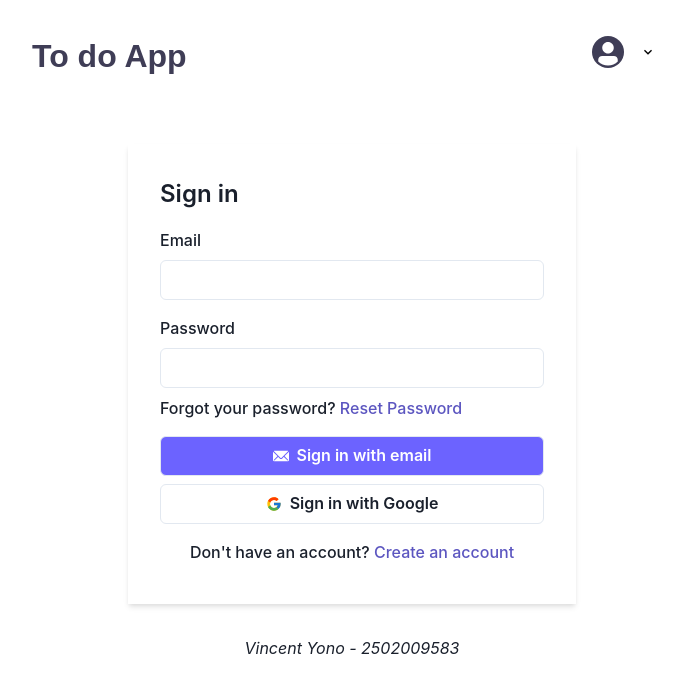
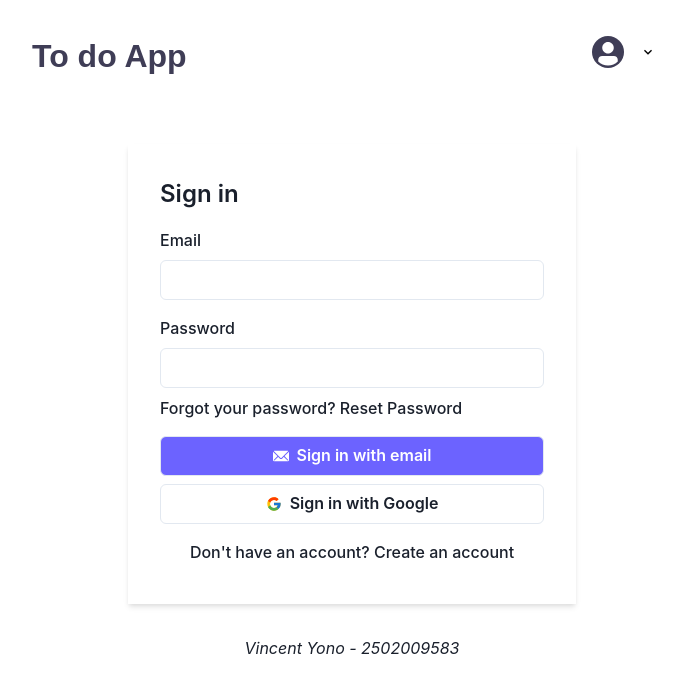
Before and after one commit to vincentyono/To-do-app, a React (Vite) app: page /signin in a window 1280 px wide. Shown: the top 692 px of the page, without its empty margins (288-971 px from the left). Built offline with nearby package versions, Linux system fonts and the light colour scheme; no server answers; a small style sheet from the web is missing.

Commit message:
Add styling to props

```diff
--- a/src/components/LinkTo.tsx
+++ b/src/components/LinkTo.tsx
@@ -2,14 +2,14 @@ import { Link } from 'react-router-dom';
 import styled from 'styled-components';
 
 interface linkToProps {
-  className?: string;
+  style?: object;
   children?: string;
   path: string;
 }
 
-const linkTo = ({ className, children, path }: linkToProps) => {
+const linkTo = ({ style, children, path }: linkToProps) => {
   return (
-    <Link to={path} className={className}>
+    <Link to={path} style={style}>
       {children}
     </Link>
   );
```
